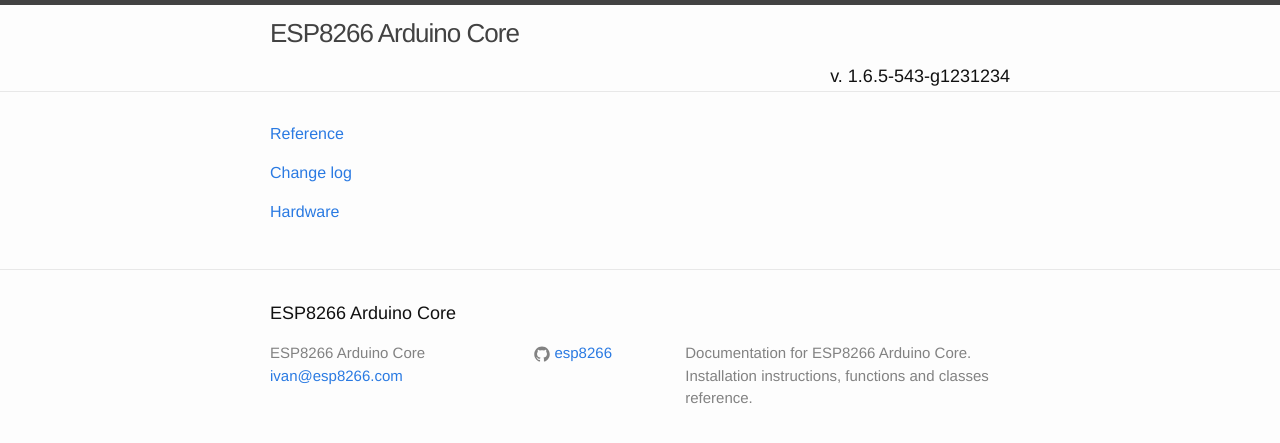
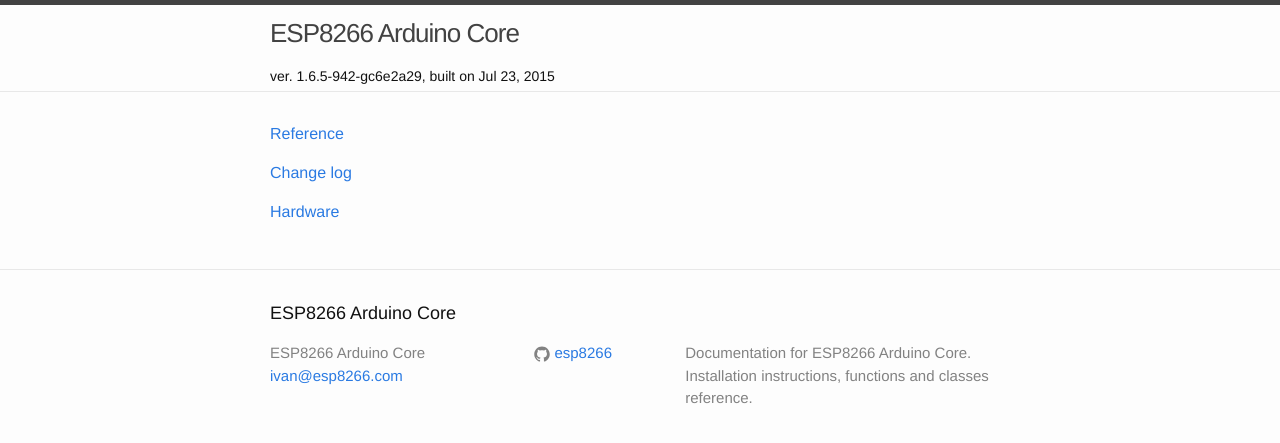
Before and after one commit to igrr/esp8266-arduino-docs, a Jekyll site: the page built from index.md, in a window 1280 px wide. Shown: the top 443 px of the page. Built offline with Jekyll 4.4.1, drawn with Linux system fonts in a browser that asks for light colours; Markdown is read by kramdown in place of the engine named in the settings.

Commit message:
Minor layout update

```diff
--- a/_config.yml
+++ b/_config.yml
@@ -7,7 +7,7 @@ description: > # this means to ignore newlines until "baseurl:"
 baseurl: "" # the subpath of your site, e.g. /blog/
 url: "https://arduino.esp8266.com" # the base hostname & protocol for your site
 github_username:  esp8266
-subtitle: v. 1.6.5-543-g1231234
+subtitle: "ver. 1.6.5-942-gc6e2a29, built on Jul 23, 2015"
 # Build settings
 markdown: redcarpet
 highlighter: pygments
--- a/_sass/_layout.scss
+++ b/_sass/_layout.scss
@@ -24,10 +24,10 @@
 }
 
 .version-box {
-    font-size: 18px;
+    font-size: 14px;
     line-height: 30px;
     margin-bottom: 0;
-    float: right;
+    float: left;
     clear: both;
 }
 
```
Also changed, not shown: _includes/header.html (line endings or trailing spaces).
